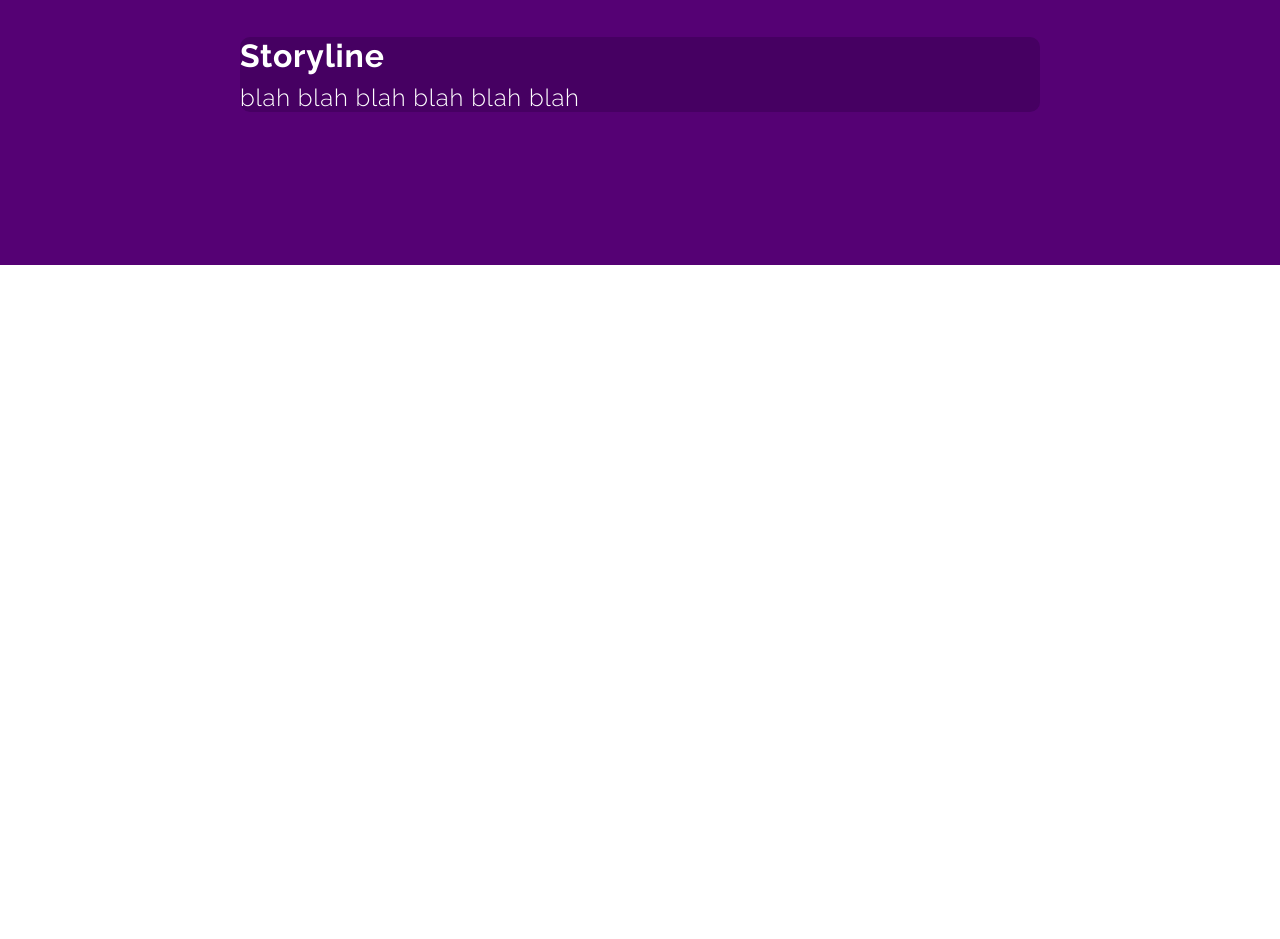
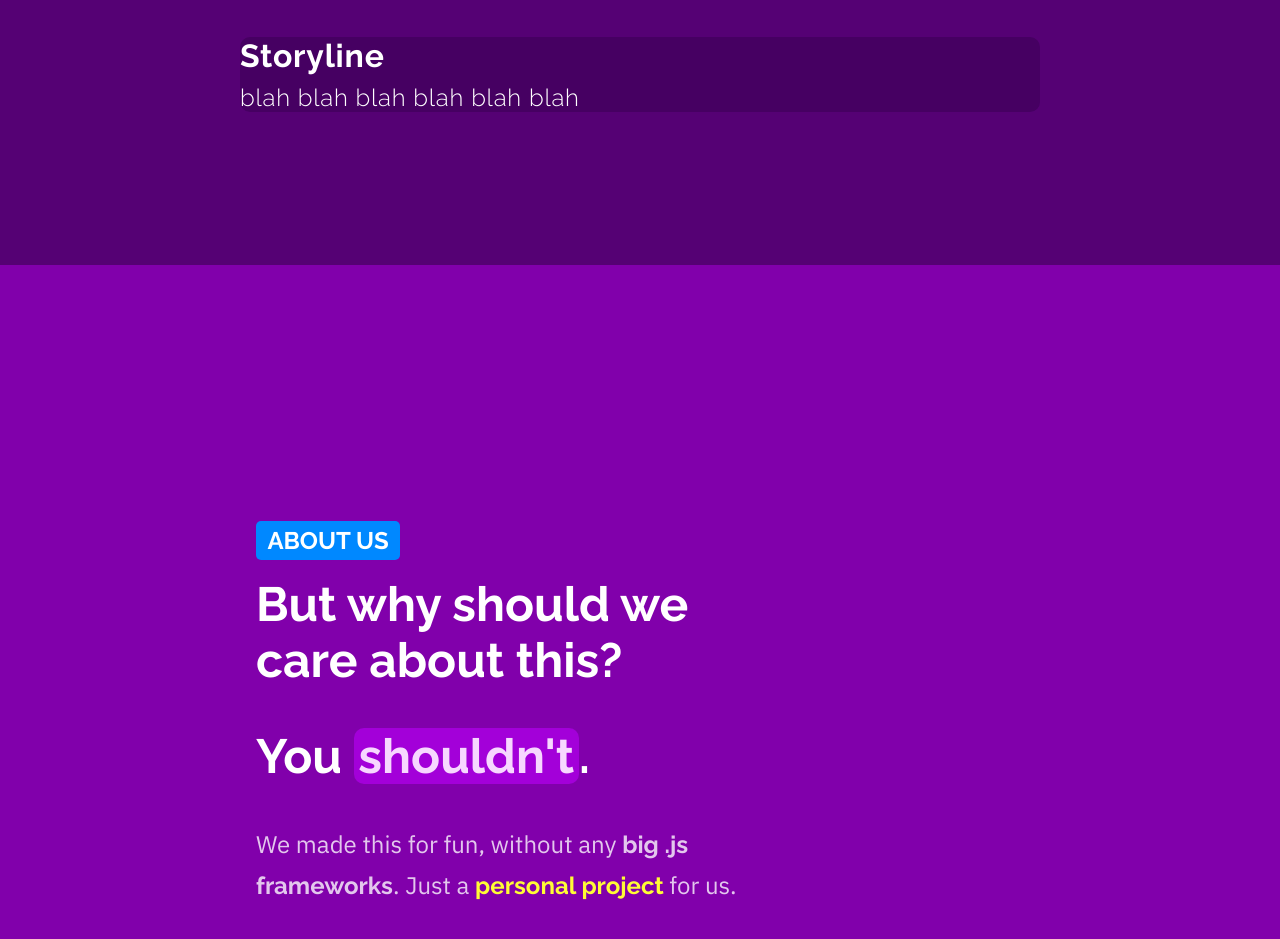
Before and after one commit to Tealiosv2/Movie-Reviews, a website: page public/html/main.html in a window 1280 px wide. Shown: the part 1335-2274 px from the top of the page. Before the commit the page ends 1600 px from the top, so only its background shows below. Drawn offline with nearby package versions, Linux system fonts and the light colour scheme.

Commit message:
Added new about section on main

```diff
--- a/public/css/main.css
+++ b/public/css/main.css
@@ -31,7 +31,7 @@ header
     background-color: rgba(100, 0, 134, 0.564);
     backdrop-filter: blur(6px);
 
-    border-bottom: 1px solid rgba(80, 0, 114, 0.544);
+    border-bottom: 1px solid rgba(80, 0, 114, 0.151);
 }
 
 header .logo
@@ -249,7 +249,7 @@ header ul li a.active
     font-weight: 300;
 }
 
-.h1-hightlight
+.h1-highlight
 {
     transition: background .45s;
     background-image: linear-gradient(transparent 60%, #8100ab 60%);
@@ -258,24 +258,142 @@ header ul li a.active
     background-position: top center;
 }
 
-.h1-hightlight:hover
+.h1-highlight:hover
 {
     background-size: 100% 100%;
 }
 
-.h1-hightlight
+.p-highlight
 {
     transition: background .45s;
-    background-image: linear-gradient(transparent 60%, #8100ab 60%);
-    background-size: 80% 100%;
-    background-repeat: no-repeat;
-    background-position: top center;
-}
-
-.p-highlight
-{
     background-image: linear-gradient(transparent 60%, #8100ab 60%);
     background-size: 95% 120%;
     background-repeat: no-repeat;
     background-position: top center;
 }
+
+.p-highlight:hover
+{
+    background-size: 100% 120%;
+}
+
+.div-about
+{
+    padding-top: 32vh;
+
+    height: 100vh;
+
+    position: relative;
+
+    background:#8100ab;
+}
+
+.section-care
+{
+    margin-left: 20%;
+
+    width: 30em;
+}
+
+.h2-care
+{
+    color: white;
+
+    font-size: 6vh;
+
+    text-align: left;
+}
+
+.h2-why
+{
+    margin-top: 5vh;
+
+    color: rgb(255, 255, 255);
+
+    font-size: 6vh;
+
+    text-align: left;
+}
+
+.h2-highlight
+{
+    color: rgb(247, 215, 255);
+
+    background-color:#a300d9;
+
+    padding-right: 0.1em;
+    padding-left: 0.1em;
+
+    border-radius: 10px;
+}
+
+.div-about p
+{
+    margin-top: 5vh;
+
+    font-family: 'IBM Plex Sans', sans-serif;
+    color: rgba(255, 255, 255, 0.781);
+
+    font-weight: 400;
+    font-size: 3vh;
+
+    line-height: 1.7;
+
+    width: 21em;
+}
+
+/*
+
+.h2-highlight
+{
+    transition: background .45s;
+    background-image: linear-gradient(transparent 60%, #cf30ff 60%);
+    background-size: 90% 100%;
+    background-repeat: no-repeat;
+    background-position: top center;
+}
+
+.h2-highlight:hover
+{
+    background-size: 100% 100%;
+}
+*/
+
+
+/*
+.section-why
+{
+    align-items: center;
+}
+
+.h2-why
+{
+    margin-right: 20%;
+
+    color: white;
+
+    font-size: 6vh;
+
+    text-align: right;
+}
+*/
+
+.div-about h3
+{
+    margin-bottom: 2vh;
+
+    padding:0.2em;
+
+    color: rgb(255, 255, 255);
+
+    font-size: 3vh;
+    font-weight: 700;
+
+    text-align: center;
+
+    background-color: rgb(0, 136, 255);
+
+    border-radius: 5px;
+
+    width: 6em;
+}
--- a/public/html/main.html
+++ b/public/html/main.html
@@ -26,7 +26,7 @@
     <div class="div-intro">
         <section>
             <h1>
-                <span class="h1-hightlight">We rate <span class="focus"></span></span>
+                <span class="h1-highlight">We rate <span class="focus"></span></span>
             </h1>
             <h2>
                 Hey there stranger, we are some <b class="p-highlight" style="color: rgb(0, 217, 255)">students</b> who enjoy exploring various <b class="p-highlight" style="color: rgb(255, 217, 0)">media</b>. Here are some of our <b class="p-highlight" style="color: rgb(255, 0, 238)">ratings</b>.
@@ -59,7 +59,13 @@
         </section>
     </div>
 
-    <div class="section-about">
+    <div class="div-about">
+        <section class="section-care">
+            <h3>ABOUT US</h3>
+            <h2 class="h2-care">But why should we care about this?</h2>
+            <h2 class="h2-why">You <span class="h2-highlight">shouldn't</span>.</h2>
+            <p>We made this for fun, without any <b>big .js frameworks</b>. Just a <b style="color: rgb(255, 252, 53)">personal project</b> for us.</p>
+        </section>
 
     </div>
 
```
